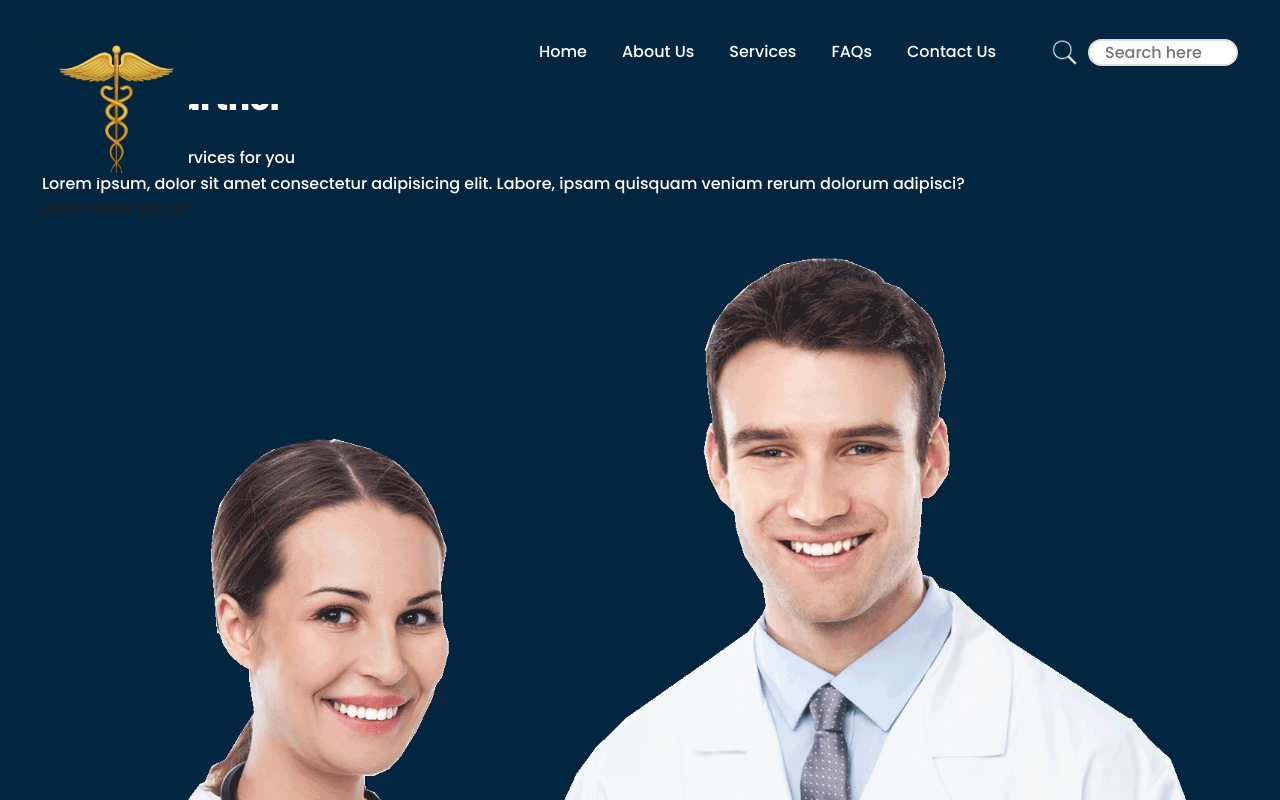
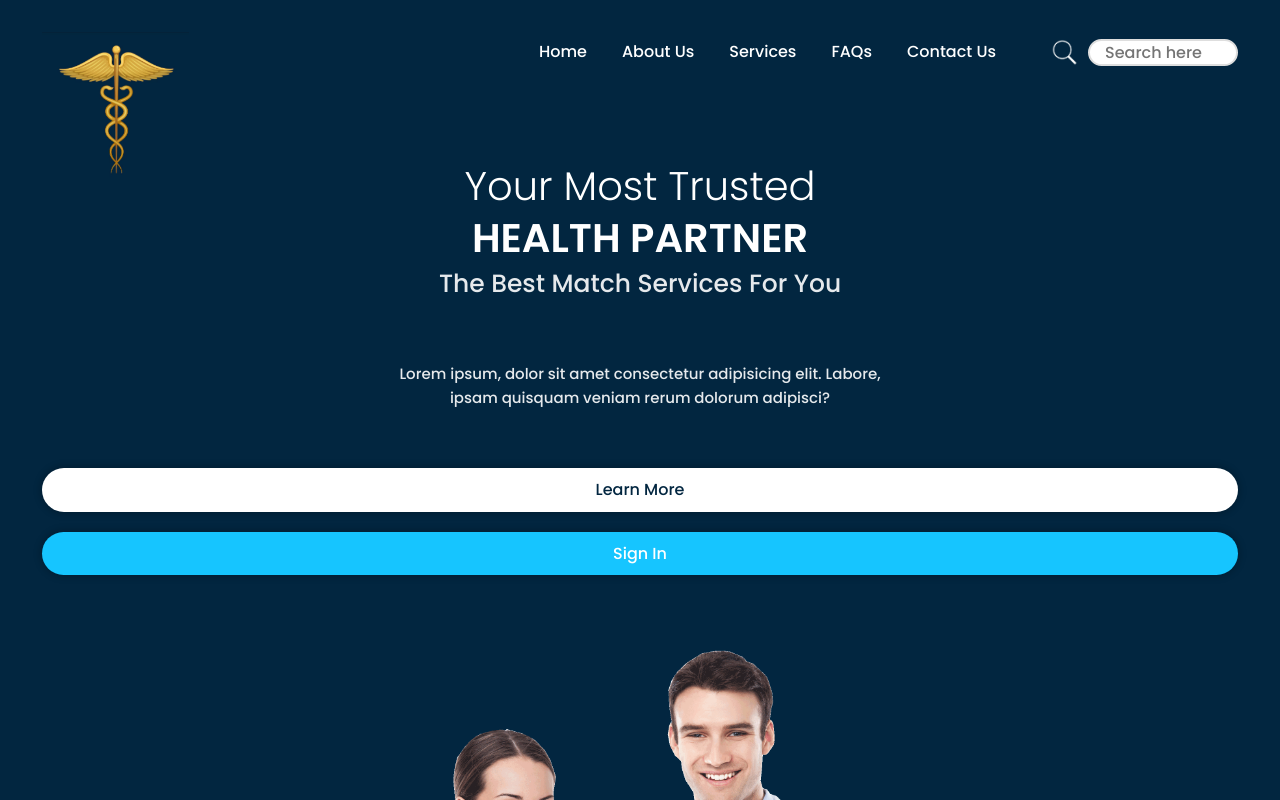
Before and after one commit to AAdebusuyi/paired-health, a plain HTML site: page index.html in a window 1280 px wide. Shown: the top 800 px of the page. Drawn offline with Linux system fonts and the light colour scheme.

Commit message:
button and header styling

```diff
--- a/css/main.css
+++ b/css/main.css
@@ -1,6 +1,7 @@
+/*font family source*/
 @import url("https://fonts.googleapis.com/css2?family=Poppins:wght@200;300;500;600;800;900&display=swap");
 
-/*Variables*/
+/*root css properties*/
 :root {
   --fros-blue-color: #022640ff;
   --light-blue-color: #16c5ff;
@@ -13,7 +14,7 @@
   --box-shadow: 0 0 15px 2px rgba(0, 0, 0, 0.2) !important;
 }
 
-/*some resets*/
+/*some basic resets*/
 * {
   padding: 0;
   margin: 0;
@@ -51,15 +52,57 @@ a {
   color: var(--light-color);
 }
 
-/* button */
+/* button styling*/
 .btn,
 button {
   border: none;
   cursor: pointer;
 }
 .btn {
-  /* where i stopped */
+  padding: 0.9rem 4rem;
+  border-radius: 3rem;
+  display: inline-block;
+  background-color: var(--light-color);
+  font-weight: 500;
+  -webkit-box-shadow: 0 0 7px 2px rgba(0, 0, 0, 0.2);
+  box-shadow: 0 0 7px 2px rgba(0, 0, 0, 0.2);
+  -webkit-transition: var(--transition);
+  -o-transition: var(--transition);
+  transition: var(--transition);
 }
+.btn-white {
+  color: var(--fros-blue-color);
+}
+.btn-light-blue {
+  background-color: var(--light-blue-color);
+  color: var(--light-color);
+}
+.btn-blue {
+  background-color: var(--fros-blue-color);
+  color: var(--light-color);
+}
+.btn-group {
+  display: -webkit-box;
+  display: -ms-flexbox;
+  display: flex;
+  -ms-flex-wrap: wrap;
+  flex-wrap: wrap;
+  -webkit-box-align: center;
+  -ms-flex-align: center;
+  align-items: center;
+}
+.btn-group .btn {
+  width: 100%;
+}
+.btn-group .btn:first-child {
+  margin-bottom: 2rem;
+}
+.btn:hover {
+  -webkit-box-shadow: var(--box-shadow);
+  box-shadow: var(--box-shadow);
+}
+
+/*Container Styling*/
 .container {
   max-width: 95vw;
   margin: 0 auto;
@@ -70,11 +113,44 @@ button {
   align-items: center;
   justify-content: center;
 }
+.grid {
+  display: grid;
+}
 input {
   outline: 0;
 }
+.lead {
+  font-size: 25px;
+  text-transform: capitalize;
+}
+h1,
+h2,
+h3 {
+  text-transform: capitalize;
+  margin-top: 0;
+  line-height: 1.3;
+}
+.text {
+  opacity: 0.9;
+}
+.text-md {
+  font-size: 1.5rem;
+}
+.text-lg {
+  font-size: 2rem;
+  font-weight: 500;
+}
+.text-sm {
+  font-size: 1.3rem;
+}
+.py {
+  padding: 10.9rem 0;
+}
+.text-center {
+  text-align: center;
+}
 
-/* header */
+/* header styling*/
 .header {
   min-height: 100vh;
 }
@@ -120,7 +196,7 @@ button[class^="navbar"]:hover {
   z-index: 1000;
 }
 
-/* navbar show class */
+/* navbar display/show class */
 .navbar-show {
   transform: translateX(0);
 }
@@ -157,6 +233,41 @@ button[class^="navbar"]:hover {
   border-radius: 1.9rem !important;
   border: 2px solid var(--light-gray);
   padding: 0 1.5rem;
+}
+
+/* header inner */
+.header-inner {
+  padding-top: 16rem;
+}
+.header-inner-left h1 {
+  font-size: 4rem;
+  font-weight: 300;
+  margin-bottom: 0;
+}
+.header-inner-left h1 span {
+  font-weight: 600;
+  text-transform: uppercase;
+}
+.header-inner-left .lead {
+  opacity: 0.9;
+}
+.header-inner-left .text {
+  margin: 5.8rem 0;
+  max-width: 500px;
+  margin-right: auto;
+  margin-left: auto;
+}
+.header-inner-left .btn-group {
+  -webkit-box-pack: center;
+  -ms-flex-pack: center;
+  justify-content: center;
+}
+.header-inner-right {
+  margin-top: 6rem;
+}
+.header-inner-right img {
+  max-width: 520px;
+  margin: 0 auto;
 }
 
 /* Media Queries */
```
